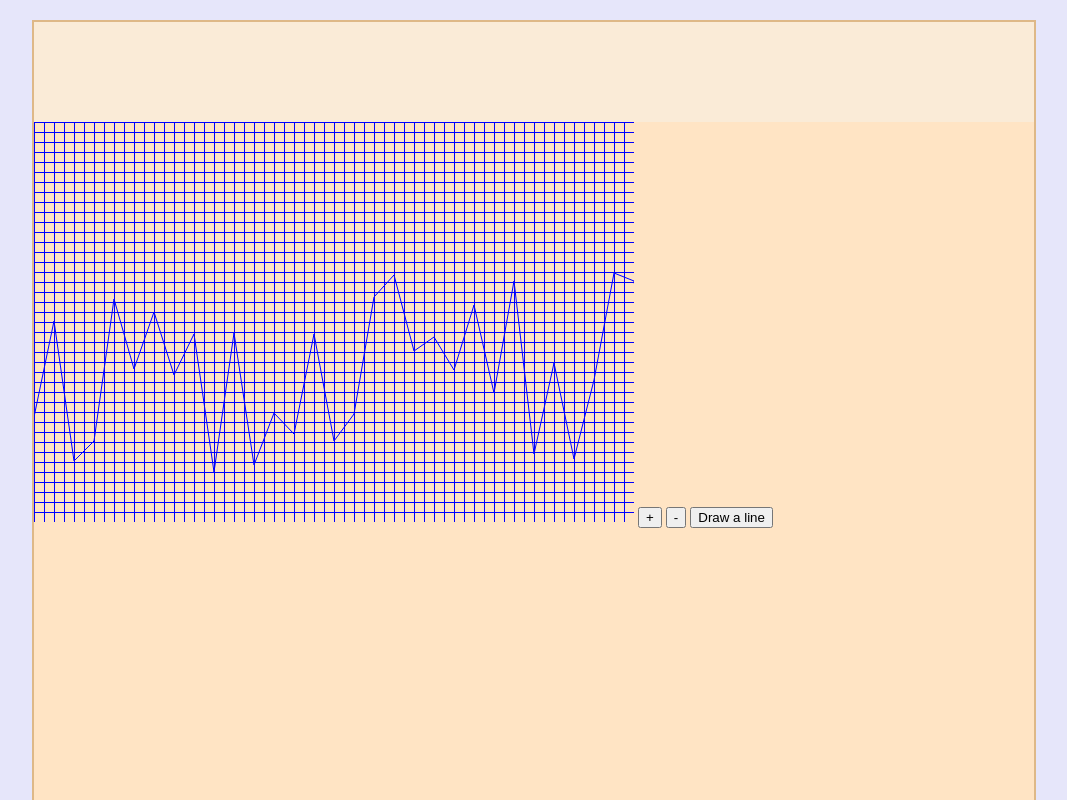
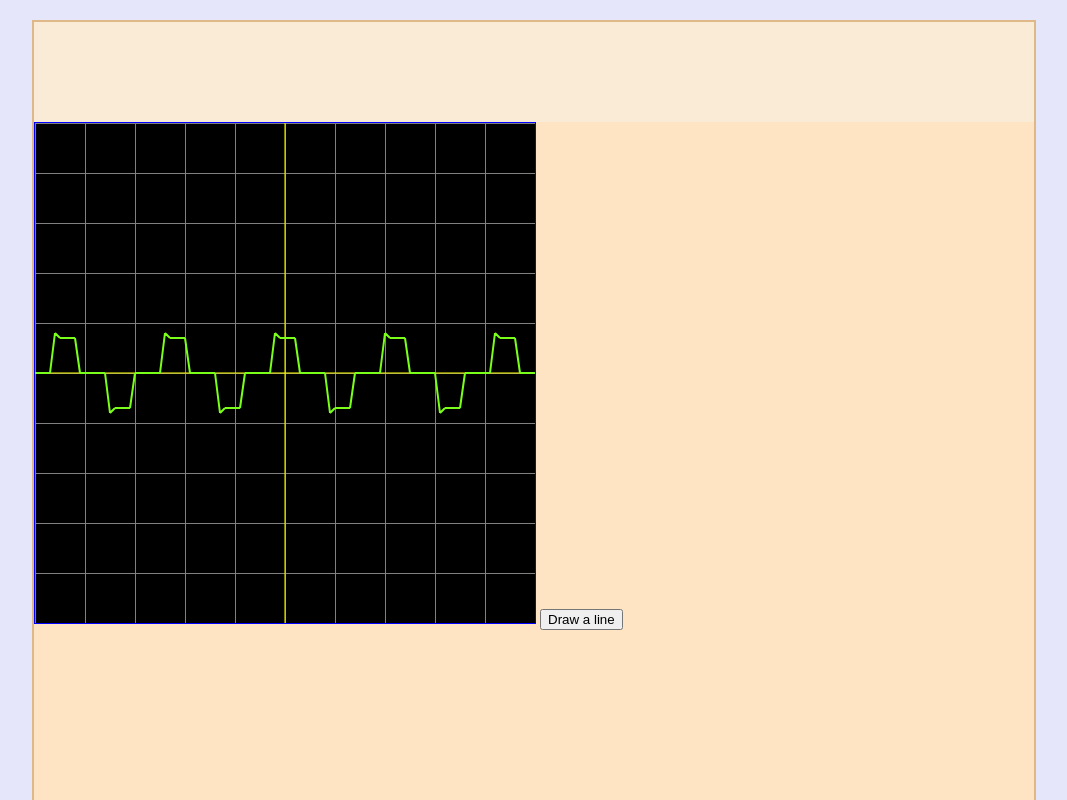
Before and after one commit to Vlashel/UserInterface, a plain HTML site: page UserInterface/index.html in a window 1280 px wide. Both pictures are taken after a click on the button "Draw a line". Shown: the top 800 px of the page, without its empty margins (106-1173 px from the left). Drawn offline with Linux system fonts and the light colour scheme.

Commit message:
made a grid and a line

```diff
--- a/UserInterface/index.html
+++ b/UserInterface/index.html
@@ -22,6 +22,13 @@
             height: 100px;
             background-color: antiquewhite;
         }
+
+        #canvas {
+            background-color: black;
+            border: 1px solid blue;
+
+        }
+
     </style>
 
 </head>
@@ -29,24 +36,19 @@
 
 <script>
     $(document).ready(function () {
-
-
-
         function fillWithRandomData(array) {
-            for (var i = 0; i < 100; i++) {
-                var number = Math.floor((Math.random() * 200) + 1);
-                //console.log(number);
-                array.push(number);
+            var points = [0, 0, 0, 0, 40, 35, 35, 35, 35, 0, 0, 0, 0, 0, 0, -40, -35, -35, -35, - 35, 0, 0];
+            for (var i = 0; i < 1000; i++) {
+                for (var j = 0; j < points.length; j++) {
+                    array.push(points[j]);
+                }
             }
         }
 
         var canvas = document.getElementById("canvas");
         var context = canvas.getContext("2d");
 
-        var scale = 10;
-
-        var plusButton = document.getElementById("plus");
-        var minusButton = document.getElementById("minus");
+        var scale = 50;
         var lineButton = document.getElementById("line");
 
         lineButton.addEventListener("click", function () {
@@ -55,39 +57,29 @@
             drawLine(context, canvas, data);
         });
 
-        plusButton.addEventListener("click", function () {
-            drawGrid(context, canvas, scale += 5)
-        });
-
-        minusButton.addEventListener("click", function () {
-            if (!(scale <= 5)) {
-                drawGrid(context, canvas, scale -= 5)
-            }
-        });
-
-
 
         function drawLine(context, canvas, data) {
-
-            console.log("line should be drawn");
+            console.log("the line has been drawn");
             context.beginPath();
-
+            context.strokeStyle = "#7AFF1A";
+            context.lineWidth = "2";
+            var center  = canvas.height / 2;
             var previousData = 0;
             var previousX = 0;
             var x = 0;
             for (var i = 0; i < data.length; i++) {
-                context.moveTo(previousX, 150 + previousData);
-                context.lineTo(x, 150 + data[i]);
+                context.moveTo(previousX, center + previousData);
+                context.lineTo(x, center +  data[i] * -1);
                 previousX = x;
-                x += 20;
-                previousData = data[i];
+                x += 5;
+                previousData = data[i] * -1;
             }
             context.stroke();
         }
 
         function drawGrid(context, canvas, scale) {
-            canvas.width = canvas.width;
-            context.strokeStyle = "blue";
+            context.clearRect(0, 0, canvas.width, canvas.height);
+            context.strokeStyle = "gray";
 
             context.beginPath();
 
@@ -102,9 +94,20 @@
             }
 
             context.stroke();
+
+            context.beginPath();
+
+            context.strokeStyle = "yellow";
+            context.lineWidth = "1";
+            context.moveTo(0 ,canvas.height / 2);
+            context.lineTo(canvas.width, canvas.height / 2);
+
+            context.moveTo(canvas.width / 2, 0);
+            context.lineTo(canvas.width / 2, canvas.height);
+
+            context.stroke();
             console.log("the grid has been drawn");
         }
-
         drawGrid(context, canvas, scale);
     });
 </script>
@@ -112,9 +115,7 @@
 <div id="wrapper">
     <div id="header"></div>
     <div id="content">
-        <canvas id="canvas" width="600" height="400"></canvas>
-        <button id="plus">+</button>
-        <button id="minus">-</button>
+        <canvas id="canvas" height="500" width="500"></canvas>
         <button id="line">Draw a line</button>
     </div>
     <div id="footer"></div>
```
